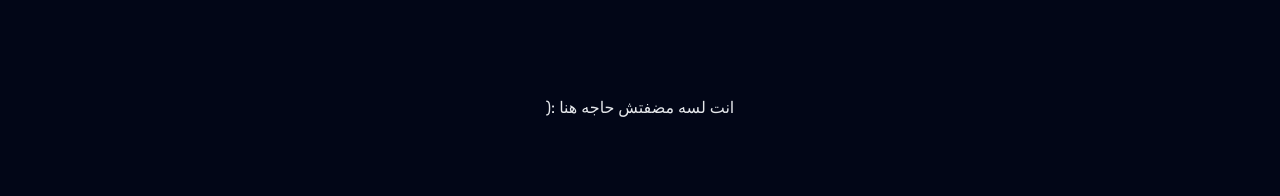
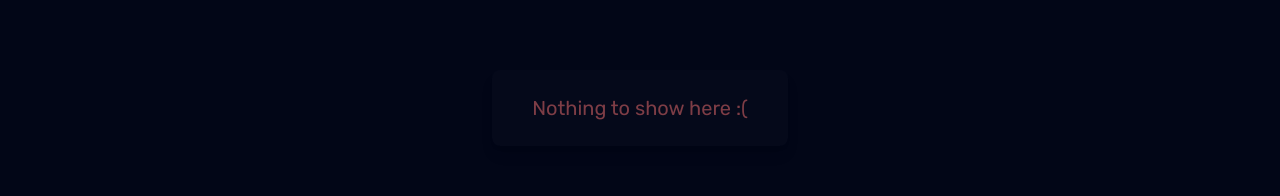
Before and after one commit to abdel-rahmanSalem/enta-khsran-7aga, a React (Vite) app: page /list in a window 1280 px wide. Shown: the part 305-501 px from the top of the page. Built offline with nearby package versions, Linux system fonts and the light colour scheme.

Commit message:
feat: Add list layout

```diff
--- a/src/pages/Home.jsx
+++ b/src/pages/Home.jsx
@@ -20,7 +20,7 @@ function MainHome() {
   return (
     <div className="flex w-full flex-col items-center gap-8">
       <div
-        className={`w-full max-w-lg rounded-lg border border-slate-200/5 bg-slate-900 shadow-lg ${isOpenVideo ? "px-6 py-7" : "px-8 py-6"} shadow-md`}
+        className={`w-full max-w-lg rounded-lg border border-slate-200/5 bg-slate-900/20 shadow-lg ${isOpenVideo ? "px-6 py-7" : "px-8 py-6"}`}
       >
         <MaTgrbYaAkhy videoRef={videoRef} isOpenVideo={isOpenVideo} />
         {!isOpenVideo && (
--- a/src/pages/List.jsx
+++ b/src/pages/List.jsx
@@ -2,8 +2,20 @@ import useTgarb from "../contexts/useTgarb";
 
 function List() {
   const { tgarb } = useTgarb();
-  if (tgarb.length === 0) return <h1 dir="auto">انت لسه مضفتش حاجه هنا :(</h1>;
-  return <h1> List of risks</h1>;
+  if (tgarb.length === 0)
+    return (
+      <h1 className="rounded-lg bg-slate-900/20 px-10 py-6 text-red-400/50 shadow-lg md:text-xl">
+        Nothing to show here :(
+      </h1>
+    );
+  return (
+    <div className="h-full w-full max-w-7xl px-4 py-14 sm:px-6 sm:py-20">
+      <h1 className="font-bold uppercase tracking-[5px] text-slate-50/90 sm:text-2xl">
+        my list of risks
+      </h1>
+      <div className="h-full w-full rounded-lg border border-slate-200/5 bg-slate-900/20 shadow-lg"></div>
+    </div>
+  );
 }
 
 export default List;
```
